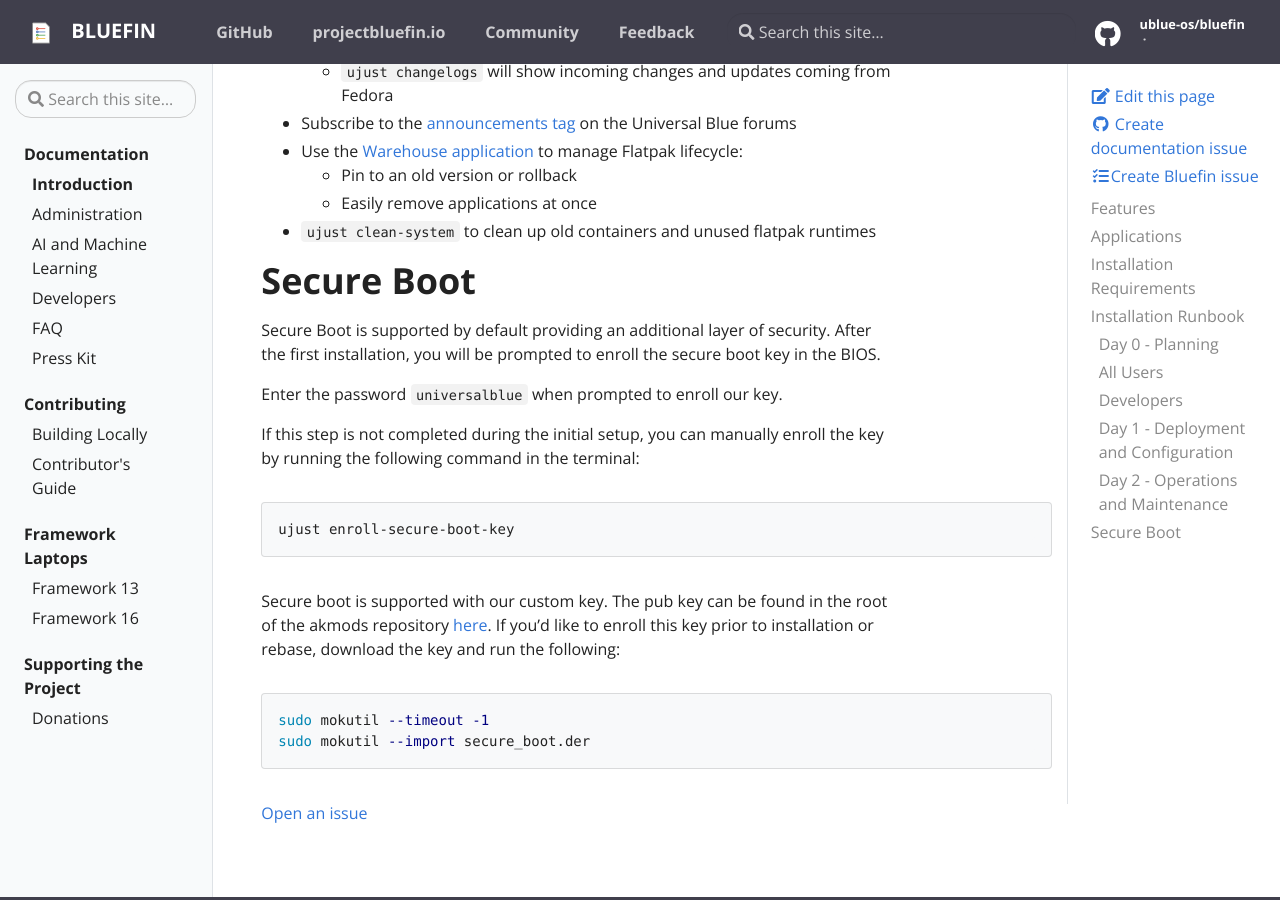
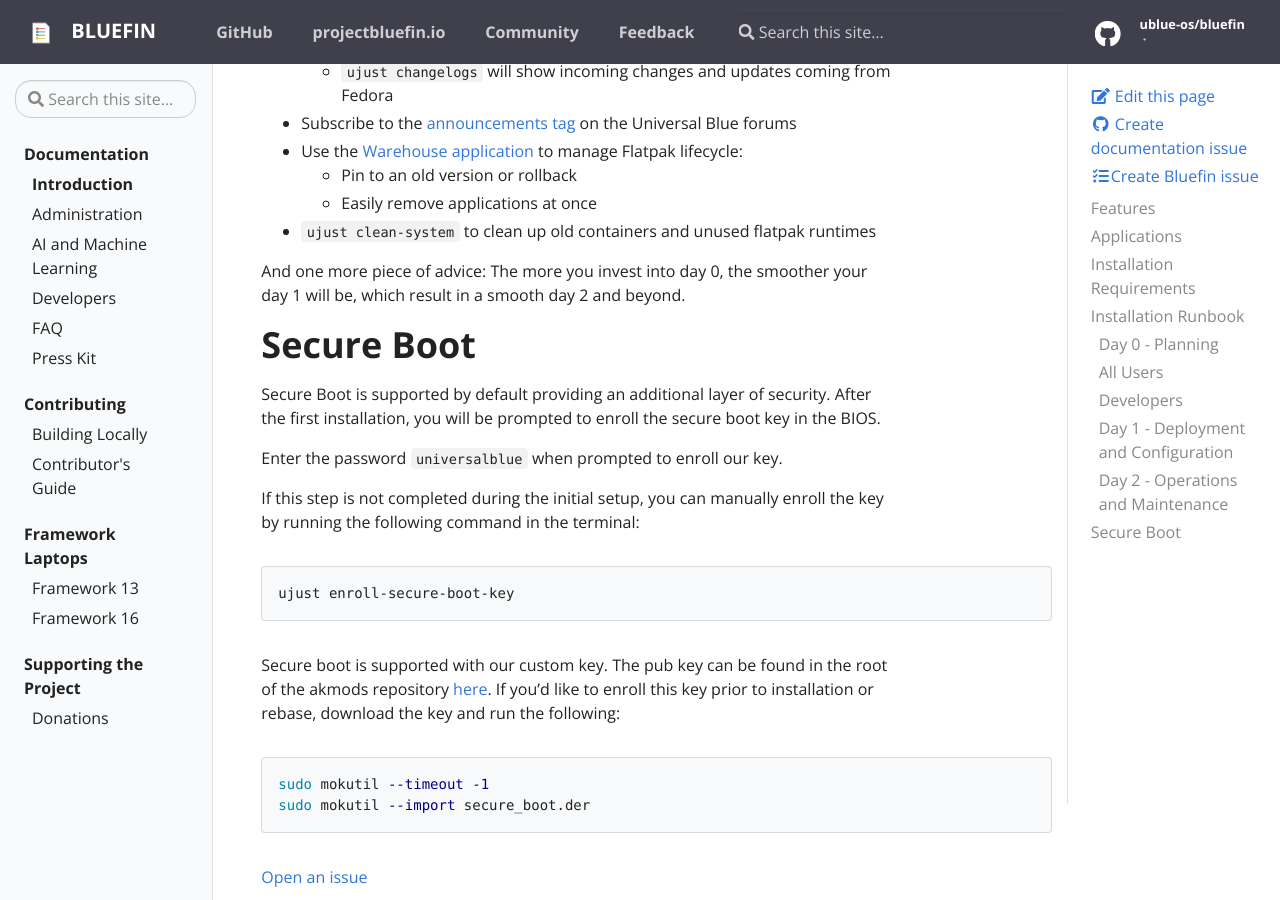
Before and after one commit to ublue-os/bluefin-docs, a Jekyll site: the page built from _docs/introduction.md, in a window 1280 px wide and 900 px high, scrolled down 3655 px. Built offline with Jekyll 4.4.1, drawn with Linux system fonts in a browser that asks for light colours.

Commit message:
Update introduction.md

```diff
--- a/_docs/introduction.md
+++ b/_docs/introduction.md
@@ -111,6 +111,8 @@
     * Easily remove applications at once
 - `ujust clean-system` to clean up old containers and unused flatpak runtimes
 
+And one more piece of advice: The more you invest into day 0, the smoother your day 1 will be, which result in a smooth day 2 and beyond.
+
 # Secure Boot
 
 Secure Boot is supported by default providing an additional layer of security. After the first installation, you will be prompted to enroll the secure boot key in the BIOS.
```
